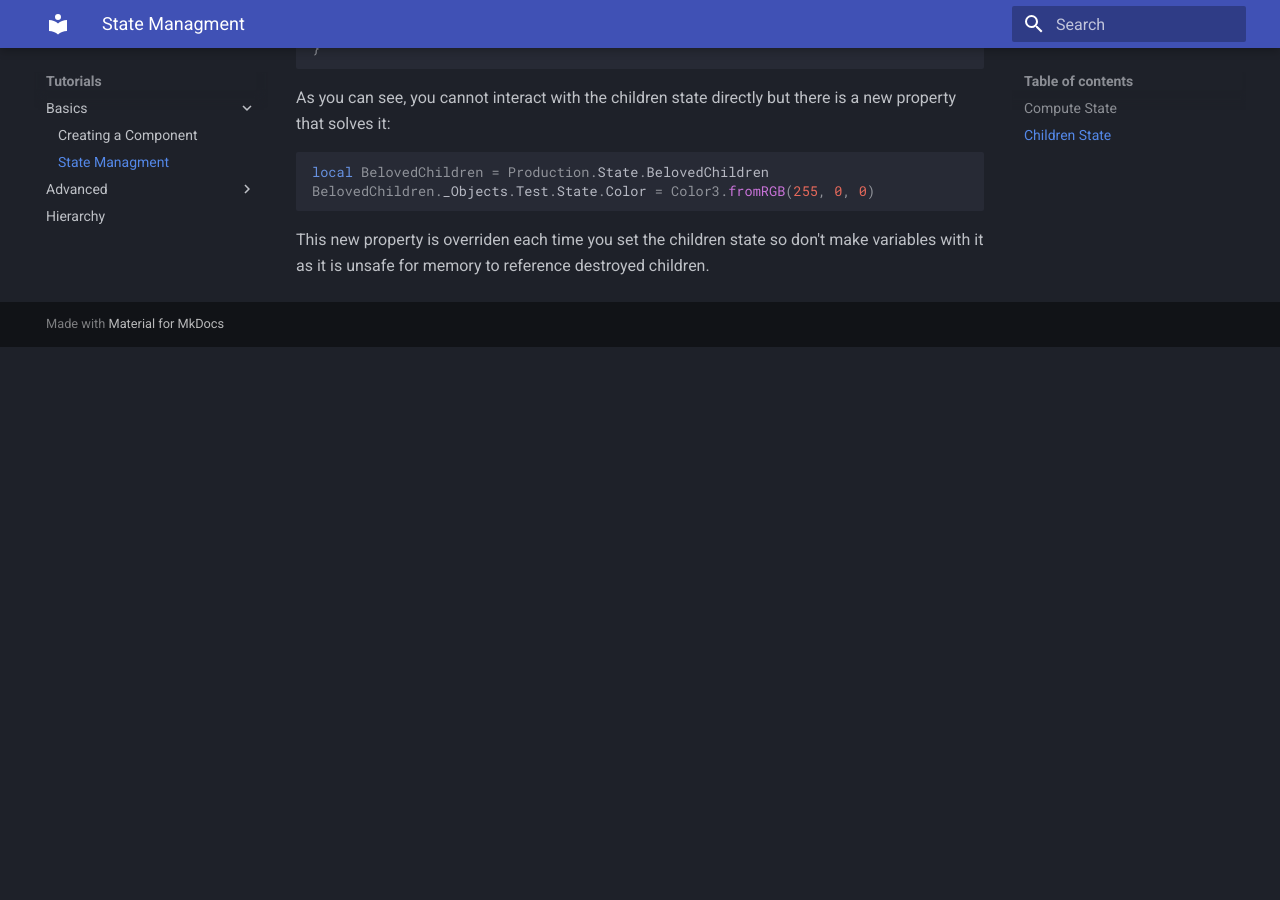
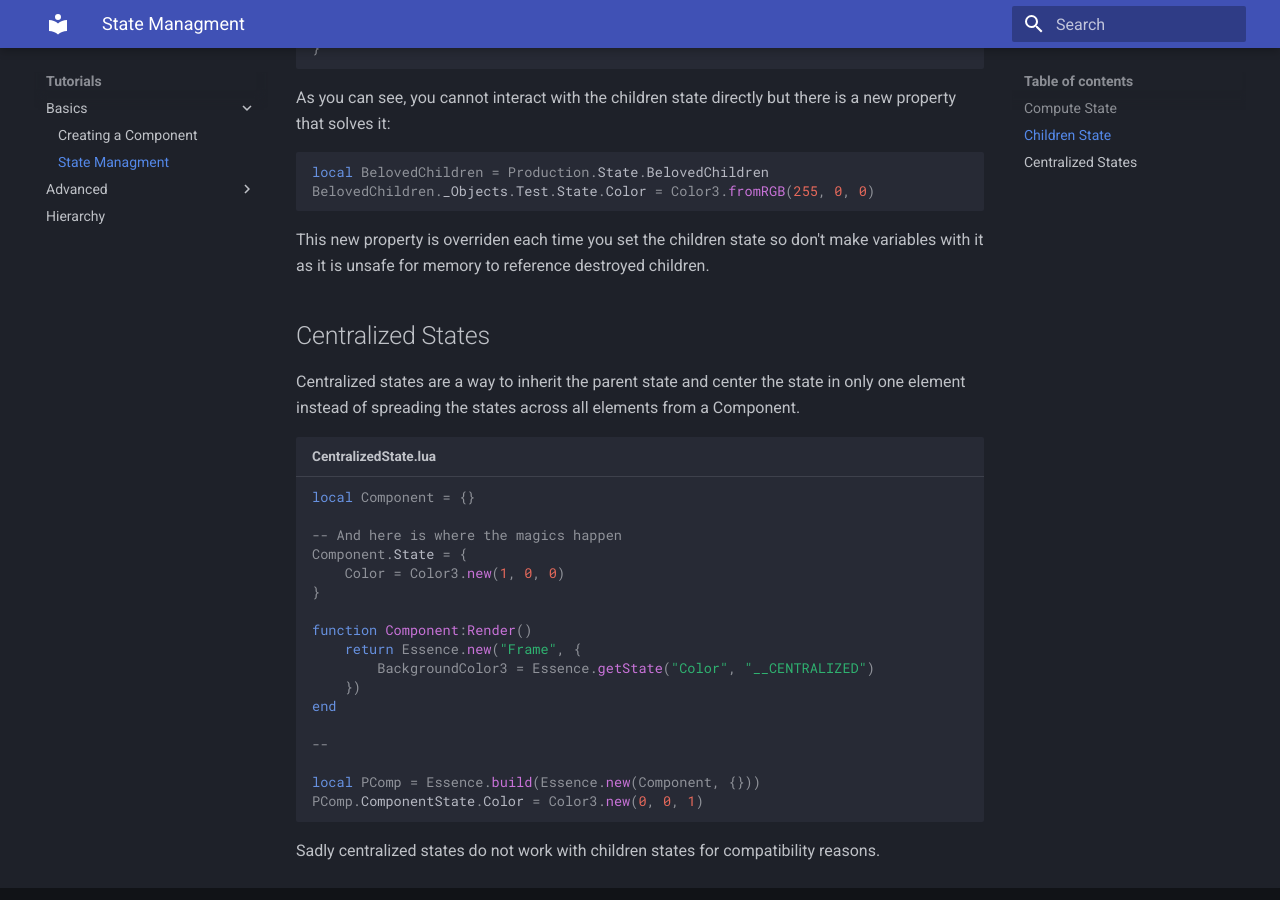
Before and after one commit to Rivangek/Essence, an MkDocs documentation site: the page built from docs/tutorials/state_managment.md, in a window 1280 px wide and 900 px high, scrolled down 1315 px. Built offline with MkDocs 1.6.1 and Material for MkDocs 9.7.7, drawn with Linux system fonts in a browser that asks for light colours; before the commit the page ends 1662 px from its top, so only the background shows below that.

Commit message:
Centralized state

````diff
--- a/docs/tutorials/state_managment.md
+++ b/docs/tutorials/state_managment.md
@@ -54,3 +54,29 @@ BelovedChildren._Objects.Test.State.Color = Color3.fromRGB(255, 0, 0)
 ```
 
 This new property is overriden each time you set the children state so don't make variables with it as it is unsafe for memory to reference destroyed children.
+
+## Centralized States
+
+Centralized states are a way to inherit the parent state and center the state in only one element instead of spreading the states across all elements from a Component.
+
+```lua title="CentralizedState.lua"
+local Component = {}
+
+-- And here is where the magics happen
+Component.State = {
+    Color = Color3.new(1, 0, 0)
+}
+
+function Component:Render()
+    return Essence.new("Frame", {
+        BackgroundColor3 = Essence.getState("Color", "__CENTRALIZED")
+    })
+end
+
+--
+
+local PComp = Essence.build(Essence.new(Component, {}))
+PComp.ComponentState.Color = Color3.new(0, 0, 1)
+```
+
+Sadly centralized states do not work with children states for compatibility reasons.
--- a/mkdocs.yml
+++ b/mkdocs.yml
@@ -19,8 +19,7 @@ nav:
       - State Managment: tutorials/state_managment.md
     - Advanced:
       - Using Fragments: tutorials/using_fragments.md
-      - Renderize function: tutorials/renderize_function.md
-      - Essence Properties: tutorials/properties.md
+      - Properties from Object: tutorials/properties.md
     - Hierarchy: tutorials/hierarchy.md
 
 markdown_extensions:
--- a/wally.toml
+++ b/wally.toml
@@ -1,7 +1,7 @@
 [package]
 
 name = "rivangek/essence" # Package name
-version = "1.0.0" # Current version of the package
+version = "1.0.3" # Current version of the package
 license = "MIT"
 authors = ["Rivangek"]
 registry = "https://github.com/UpliftGames/wally-index"
````
Also changed, not shown: 2 other files.
